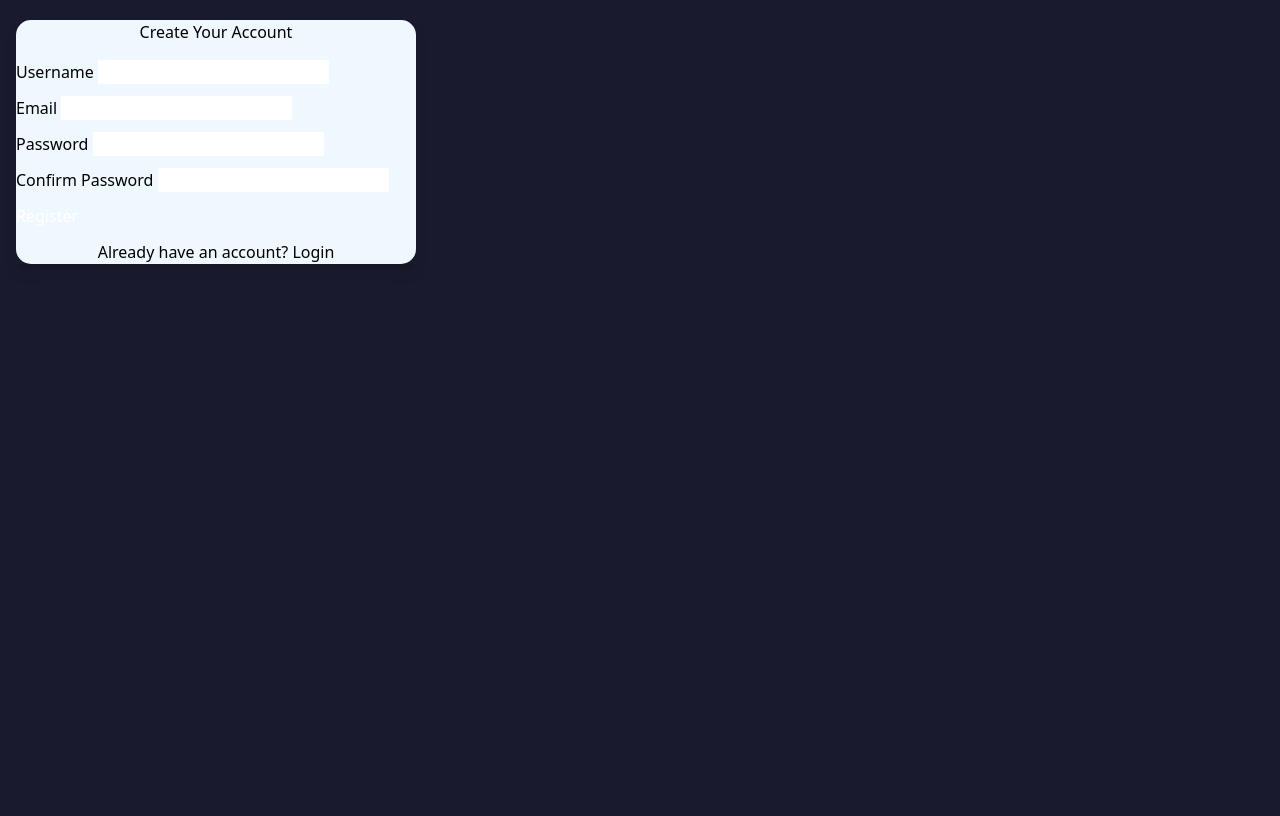
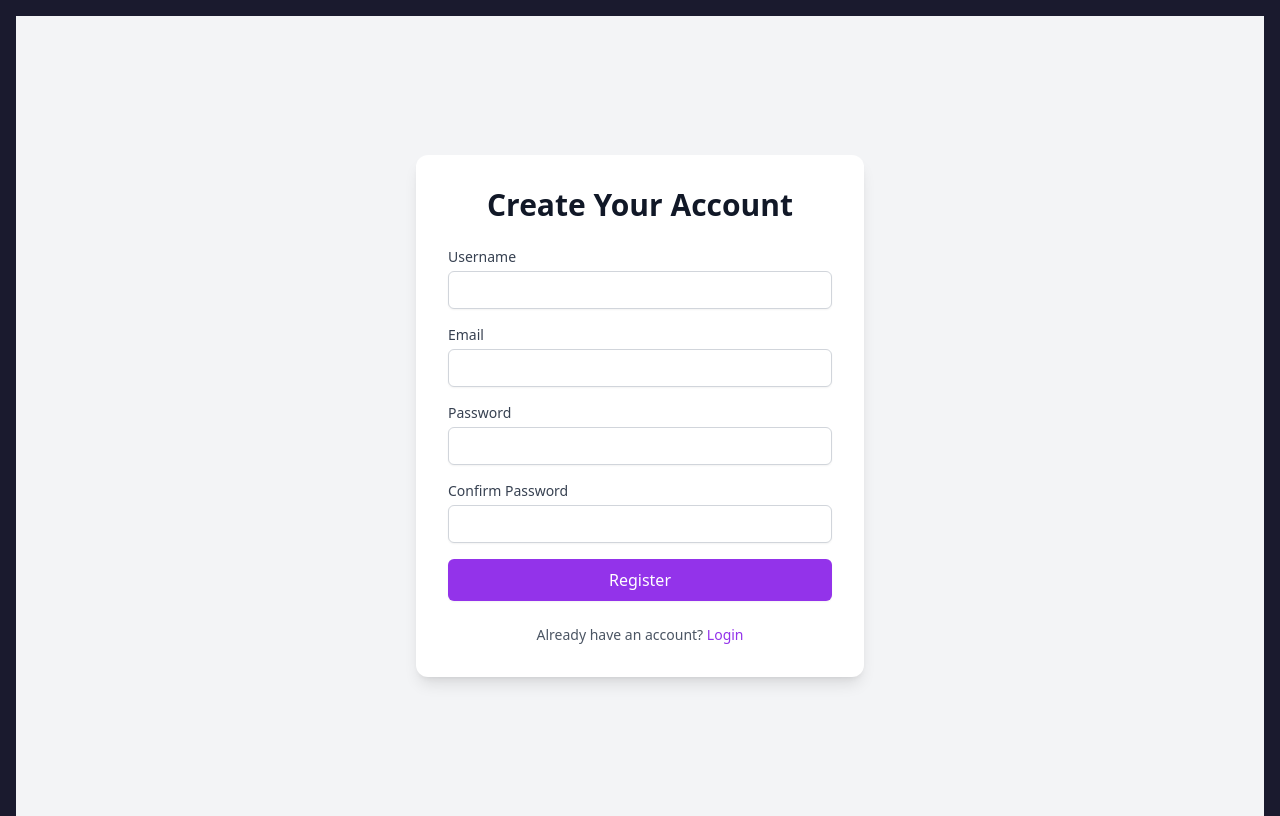
Before and after one commit to pravin-kavthale/BlogInn, a Django app: page /register/ in a window 1280 px wide. Shown: the part 80-896 px from the top of the page. Before the commit the page ends 344 px from the top, so only its background shows below. Run offline with Django 5.2, Linux system fonts and the light colour scheme; some libraries are stand-ins or nearby versions.

Commit message:
feat: Enhance user registration form with email validation and improved styling

```diff
--- a/blog/urls.py
+++ b/blog/urls.py
@@ -29,6 +29,7 @@ urlpatterns = [
 
     path('login/',auth_views.LoginView.as_view(template_name='users/login.html'),name='login'),
     path('logout/',auth_views.LogoutView.as_view(template_name='users/logout.html'),name='logout'),
+
     path('password_reset/',auth_views.PasswordResetView.as_view(template_name='users/password_reset.html'),name='password_reset'),
     path('password_reset_done/',auth_views.PasswordResetDoneView.as_view(template_name='users/password_reset_done.html'),name='password_reset_done'),
     path('password_reset_confirm/<uidb64>/<token>/',auth_views.PasswordResetConfirmView.as_view(template_name='users/password_reset_confirm.html'),name='password_reset_confirm'),
--- a/users/form.py
+++ b/users/form.py
@@ -2,6 +2,7 @@ from django.contrib.auth.forms import UserCreationForm
 from django.contrib.auth.models import User
 from django import forms
 from .models import profile
+from django.core.exceptions import ValidationError
 
 class UserRegistrationForm(UserCreationForm):
     email = forms.EmailField(required=True)
@@ -9,6 +10,12 @@ class UserRegistrationForm(UserCreationForm):
     class Meta:
         model = User
         fields = ['username', 'email', 'password1', 'password2']
+
+    def clean_email(self):
+        email = self.cleaned_data['email']
+        if User.objects.filter(email=email).exists():
+            raise ValidationError("This email is already in use.")
+        return email
 
 
 class UserUpdateForm(forms.ModelForm):
--- a/users/templates/users/register.html
+++ b/users/templates/users/register.html
@@ -1,75 +1,85 @@
 {% extends 'blog/base.html' %}
 
 {% block content %}
-<div class="container mt-5">
-  <div class="row justify-content-center">
-    <div class="col-auto">
-      <div class="card shadow-lg" style="max-width: 400px; width: 400px;">
-        <div class="card-body" style="background-color: aliceblue; border-radius: 15px;">
-          <h3 class="card-title text-center mb-4" style="color: black;">Create Your Account</h3>
+<div class="min-h-screen flex items-center justify-center bg-gray-100 py-12 px-4 sm:px-6 lg:px-8">
+  <div class="max-w-md w-full bg-white shadow-lg rounded-xl p-8 space-y-6">
+    <h2 class="text-center text-3xl font-extrabold text-gray-900">Create Your Account</h2>
 
     {% if form.non_field_errors %}
-            <div class="alert alert-danger alert-dismissible fade show" role="alert">
+      <div class="bg-red-100 border border-red-400 text-red-700 px-4 py-3 rounded relative text-sm">
         {{ form.non_field_errors }}
-              <button type="button" class="btn-close" data-bs-dismiss="alert" aria-label="Close"></button>
       </div>
     {% endif %}
 
-          <form method="POST" novalidate>
+    <form method="POST" class="space-y-4" novalidate>
       {% csrf_token %}
 
-            <div class="mb-3">
-              <label for="id_username" class="form-label" style="color: black;">Username</label>
-              <input type="text" name="username" class="form-control" id="id_username"
-                     value="{{ form.username.value|default_if_none:'' }}"
-                     oninput="removeError(this)">
+      <!-- Username -->
+      <div>
+        <label for="id_username" class="block text-sm font-medium text-gray-700">Username</label>
+        <input type="text" name="username" id="id_username"
+               class="mt-1 block w-full px-3 py-2 border border-gray-300 rounded-md shadow-sm focus:outline-none focus:ring-purple-500 focus:border-purple-500 sm:text-sm"
+               value="{{ form.username.value|default_if_none:'' }}" oninput="removeError(this)">
         {% for error in form.username.errors %}
-                <div class="text-danger small">{{ error }}</div>
+          <p class="text-red-600 text-xs mt-1">{{ error }}</p>
         {% endfor %}
       </div>
 
-            <div class="mb-3">
-              <label for="id_email" class="form-label" style="color: black;">Email</label>
-              <input type="email" name="email" class="form-control" id="id_email"
-                     value="{{ form.email.value|default_if_none:'' }}"
-                     oninput="removeError(this)">
+            <!-- Email -->
+      <div>
+        <label for="id_email" class="block text-sm font-medium text-gray-700">Email</label>
+        <input type="email" name="email" id="id_email"
+              class="mt-1 block w-full px-3 py-2 border border-gray-300 rounded-md shadow-sm text-black
+                      focus:outline-none focus:ring-purple-500 focus:border-purple-500 sm:text-sm"
+              value="{{ form.email.value|default_if_none:'' }}" oninput="removeError(this)">
         {% for error in form.email.errors %}
-                <div class="text-danger small">{{ error }}</div>
+          <p class="text-red-600 text-xs mt-1">{{ error }}</p>
         {% endfor %}
       </div>
 
-            <div class="mb-3">
-              <label for="id_password1" class="form-label" style="color: black;">Password</label>
-              <input type="password" name="password1" class="form-control" id="id_password1"
+      <!-- Password -->
+      <div>
+        <label for="id_password1" class="block text-sm font-medium text-gray-700">Password</label>
+        <input type="password" name="password1" id="id_password1"
+              class="mt-1 block w-full px-3 py-2 border border-gray-300 rounded-md shadow-sm text-black
+                      focus:outline-none focus:ring-purple-500 focus:border-purple-500 sm:text-sm"
               oninput="removeError(this)">
         {% for error in form.password1.errors %}
-                <div class="text-danger small">{{ error }}</div>
+          <p class="text-red-600 text-xs mt-1">{{ error }}</p>
         {% endfor %}
       </div>
 
-            <div class="mb-3">
-              <label for="id_password2" class="form-label" style="color: black;">Confirm Password</label>
-              <input type="password" name="password2" class="form-control" id="id_password2"
+      <!-- Confirm Password -->
+      <div>
+        <label for="id_password2" class="block text-sm font-medium text-gray-700">Confirm Password</label>
+        <input type="password" name="password2" id="id_password2"
+              class="mt-1 block w-full px-3 py-2 border border-gray-300 rounded-md shadow-sm text-black
+                      focus:outline-none focus:ring-purple-500 focus:border-purple-500 sm:text-sm"
               oninput="removeError(this)">
         {% for error in form.password2.errors %}
-                <div class="text-danger small" >{{ error }}</div>
+          <p class="text-red-600 text-xs mt-1">{{ error }}</p>
         {% endfor %}
       </div>
 
-            <button type="submit" class="btn btn-primary w-100">Register</button>
+      <!-- Submit Button -->
+      <div>
+        <button type="submit"
+                class="w-full flex justify-center py-2 px-4 border border-transparent rounded-md shadow-sm text-white bg-purple-600 hover:bg-purple-700 focus:outline-none focus:ring-2 focus:ring-offset-2 focus:ring-purple-500">
+          Register
+        </button>
+      </div>
     </form>
-           <p class="mt-3 text-center" style="color: black;">
-            Already have an account? <a href="{% url 'login' %}" >Login</a>
+
+    <p class="mt-4 text-center text-sm text-gray-600">
+      Already have an account?
+      <a href="{% url 'login' %}" class="font-medium text-purple-600 hover:text-purple-500">Login</a>
     </p>
-        </div>
-      </div>
-    </div>
   </div>
 </div>
 
 <script>
   function removeAllErrors() {
-    document.querySelectorAll('.text-danger').forEach(el => {
+    document.querySelectorAll('.text-red-600').forEach(el => {
       el.style.display = 'none';
     });
   }
```
Also changed, not shown: db.sqlite3, media/blog/WhatsApp_Image_2025-05-04_at_22.17.53_a50b0da3.jpg (added). Lines whose indentation alone changed are shown as unchanged.
